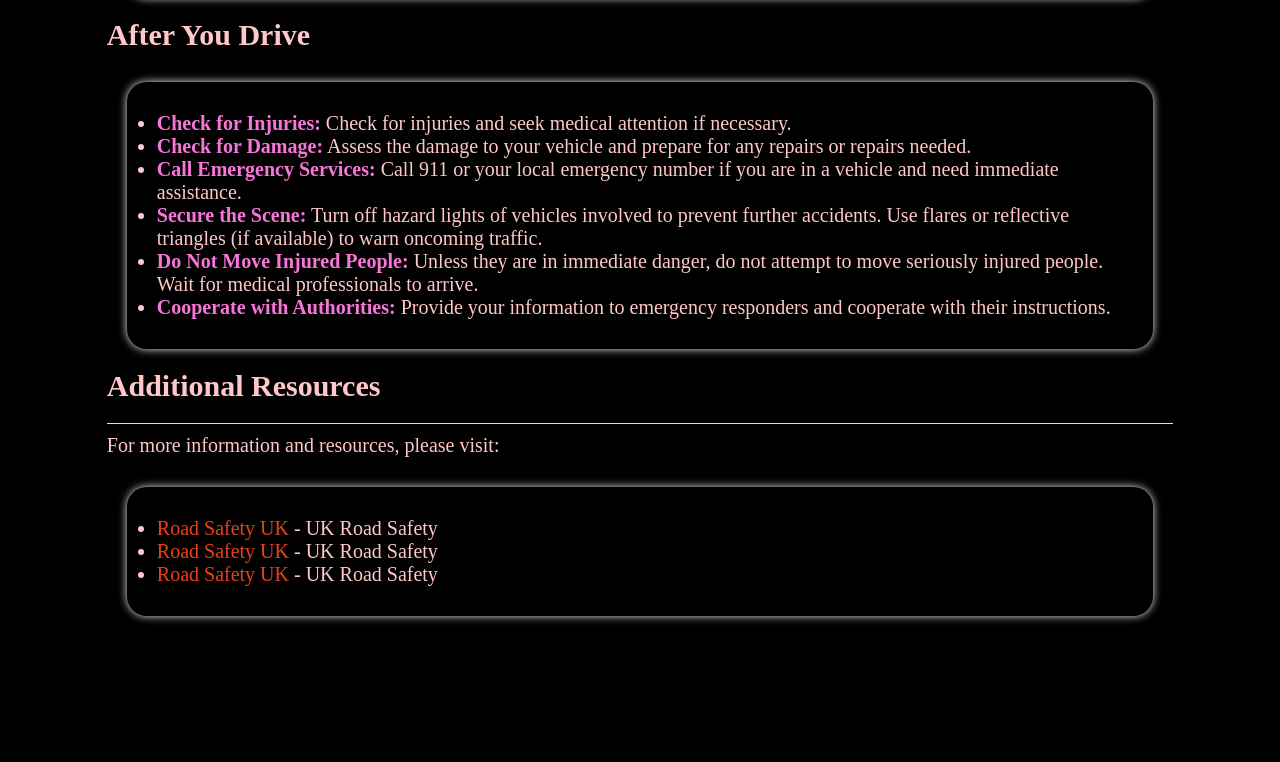
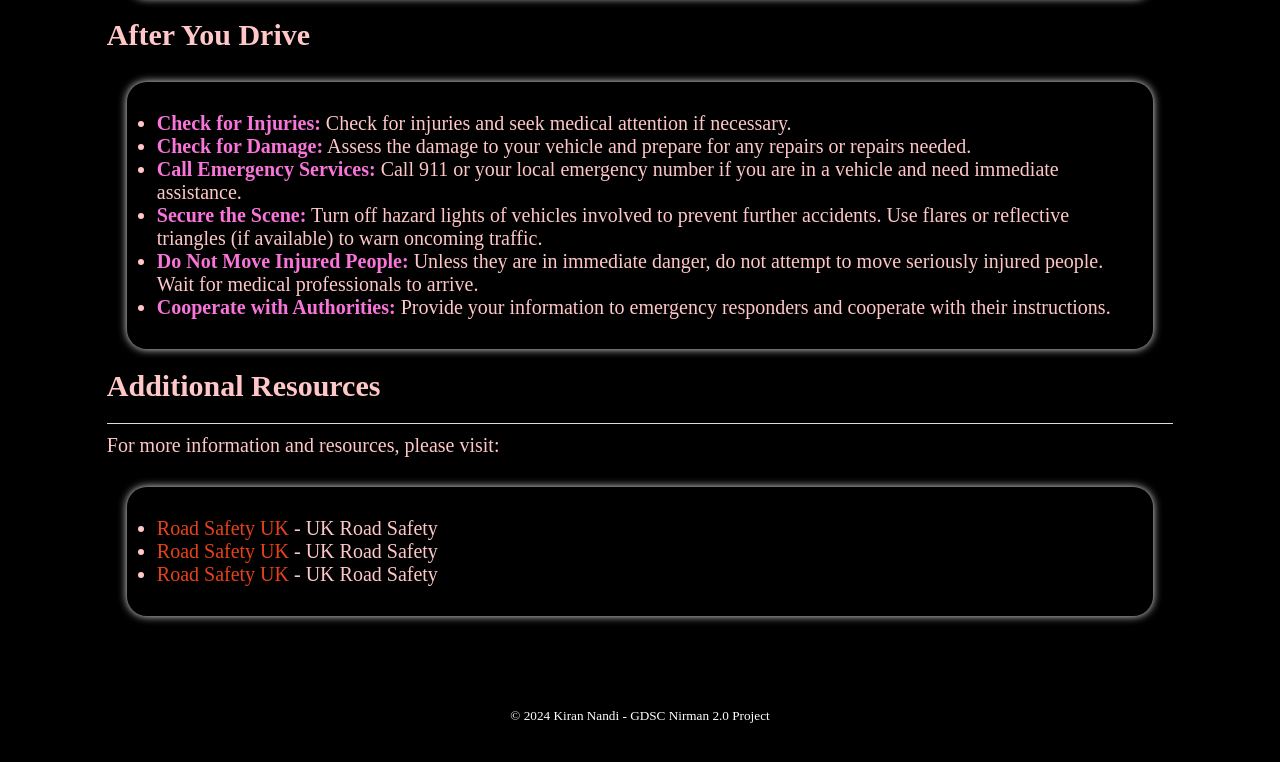
Before and after one commit to kirannandi896/GDSC-Nirman, a plain HTML site: page accidents/accidents.html in a window 1280 px wide. Shown: the part 1058-1820 px from the top of the page. Before the commit the page ends 1746 px from the top, so only its background shows below. Drawn offline with Linux system fonts and the light colour scheme.

Commit message:
Footer added

```diff
--- a/accidents/accidents.html
+++ b/accidents/accidents.html
@@ -113,6 +113,11 @@
 
       </section>
     </main>
+    <footer>
+      <div class="footer">
+        <p>&copy; 2024 <a href="https://kirannandi896.github.io/mydetails/portfolio.html">Kiran Nandi</a> - GDSC Nirman 2.0 Project</p>
+      </div>
+    </footer>
   </div>
 </body>
 
--- a/style.css
+++ b/style.css
@@ -604,6 +604,17 @@ ul:hover {
   filter: brightness(1);
 }
 
+.footer{
+  padding: 20px;
+  text-align: center;
+  margin-top: 20px;
+  color: #fff;
+  font-size: 0.35cm;
+}
+.footer a{
+  color: #fff;
+}
+
 @media only screen and (max-width: 830px) {
 
   #flood,
```
Also changed, not shown: drought/drought.html (+5 -0 lines), earthq/earthq.html (+5 -0 lines), fire/fire.html (+5 -0 lines), flood/flood.html (+5 -0 lines), hurricane/hurricane.html (+5 -0 lines), index.html (+5 -0 lines), landslides/landslides.html (+5 -0 lines), pandemic/pandemic.html (+5 -0 lines), terrorist_atk/terrorist_atk.html (+5 -0 lines), tornado/tornado.html (+5 -0 lines), tsunami/tsunami.html (+5 -0 lines), volcano/volcano.html (+5 -0 lines), wildfire/wildfire.html (+5 -0 lines).
